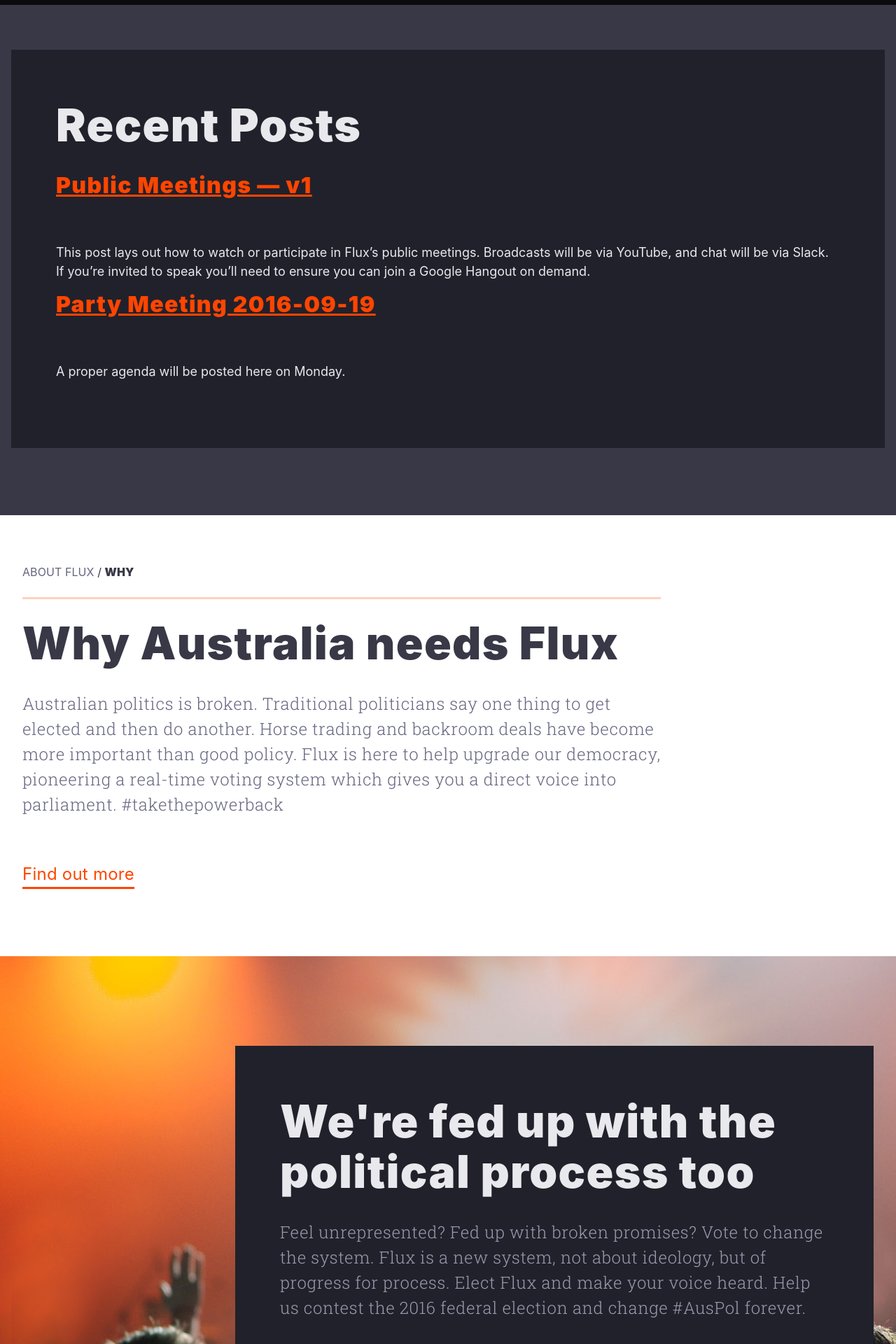
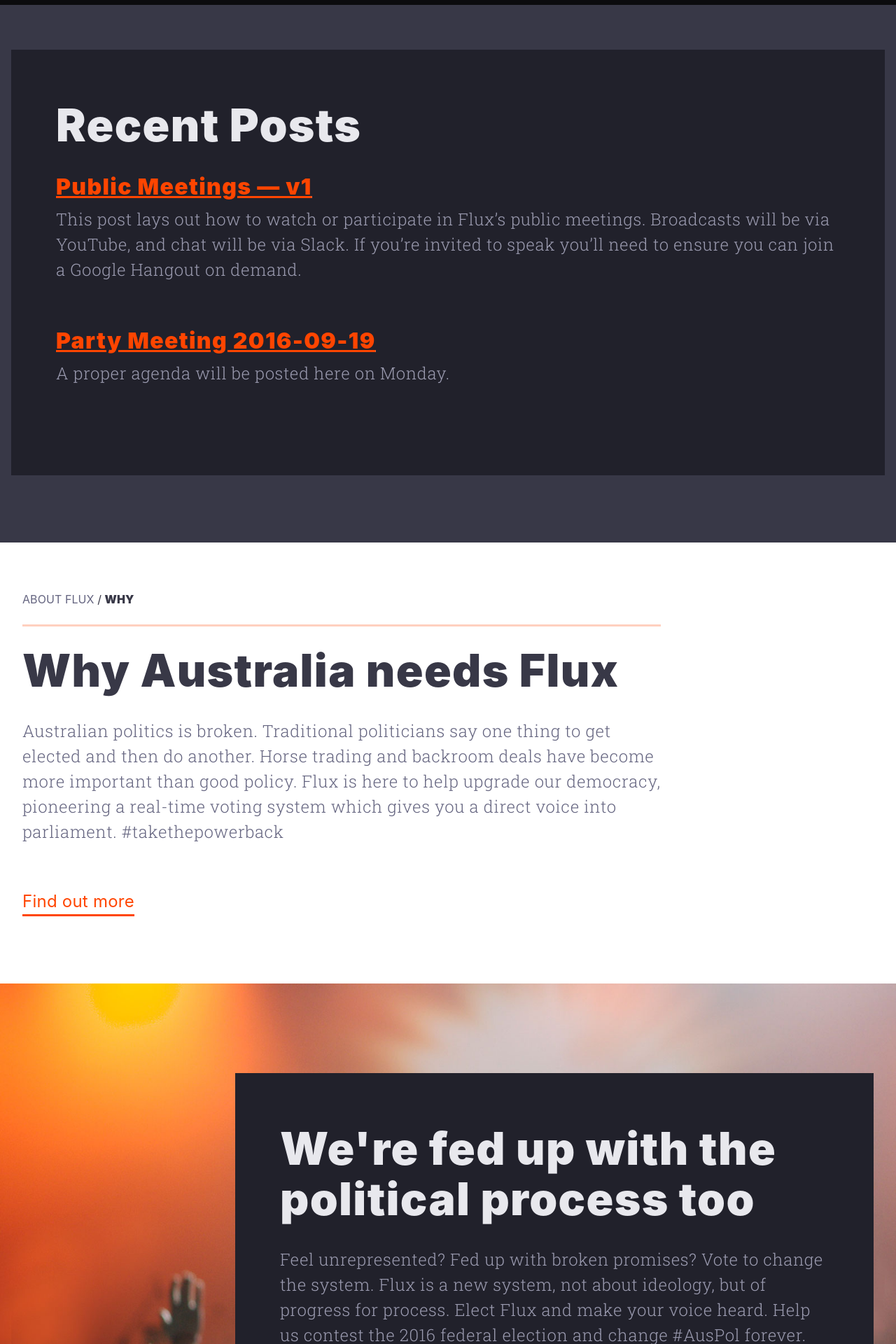
Before and after one commit to voteflux/flux-website-v2, a Jekyll site: the page built from index.html, in a window 1280 px wide. Shown: the part 1585-3505 px from the top of the page at 70% size. Built offline with Jekyll 4.4.1, drawn with Linux system fonts in a browser that asks for light colours.

Commit message:
Fix fomatting of posts and add anchor

```diff
--- a/index.html
+++ b/index.html
@@ -217,7 +217,7 @@
       <div class="lg-flex mxn2">
         <div class="lg-col-12 px2">
           <div class="bg-near-black light-gray px3 py4 sm-p4 mb3">
-            <div class="mb3">
+            <div class="mb3" id="blog">
               {% include components/main-heading.html
               text="Recent Posts"
               font-size="h0 line-height-2"
@@ -225,10 +225,10 @@
 
               {% for post in site.posts %}
               <div class="post">
-                <h1 class="h1 bold mb3 line-height-2"><a class="underline" href="{{ post.url }}">{{ post.title }}</a></h1>
-                <p class="h3 sm-h2 h-font mb4 light letter-spacing-2 line-height-4 silver">
+                <h1 class="h1 bold underline"><a class="underline" href="{{ post.url }}">{{ post.title }}</a></h1>
+                <div class="h3 sm-h2 h-font mb4 light letter-spacing-2 line-height-4 silver">
                   {{ post.excerpt }}
-                </p>
+                </div>
               </div>
               {% endfor %}
             </div>
```
